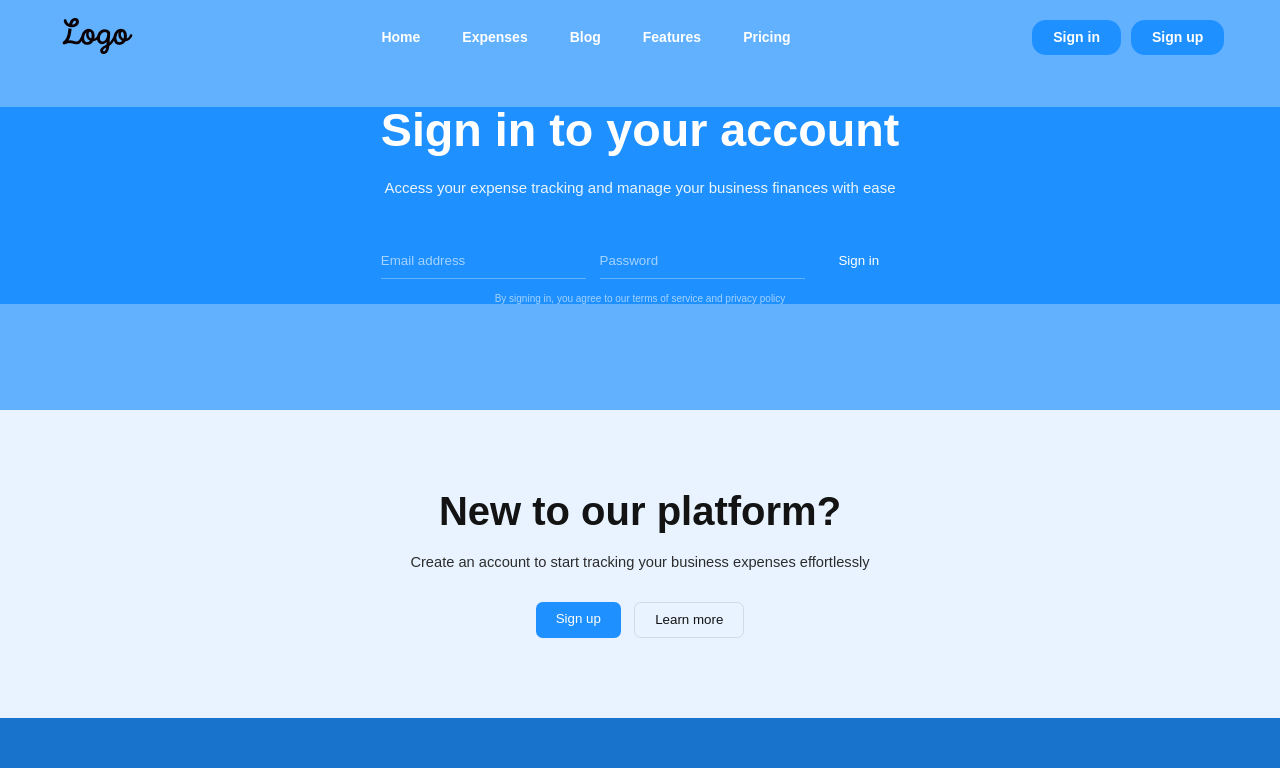
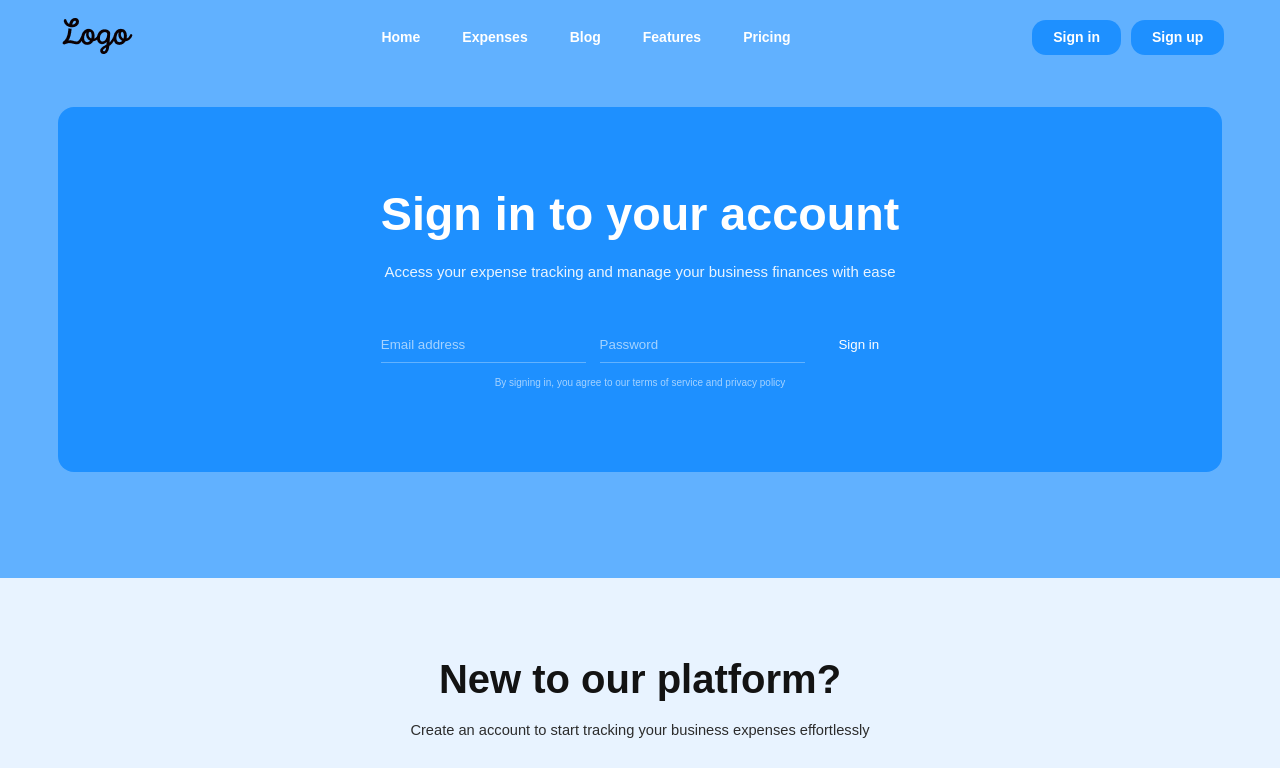
Before and after one commit to subzero783/receipt-scan, a Next.js app: page /login in a window 1280 px wide. Shown: the top 768 px of the page. Built offline with nearby package versions, Linux system fonts and the light colour scheme; no server answers; a web font is replaced by a local one.

Commit message:
RSSCN-46 Working on styling sign in page

```diff
--- a/assets/styles/login.css
+++ b/assets/styles/login.css
@@ -30,11 +30,14 @@
 }
 
 .login-container {
-    width: 100%;
     display: flex;
     flex-direction: column;
     align-items: center;
     background-color: var(--color-primary);
+    padding: 84px 0;
+    width: 100%;
+    max-width: 91%;
+    border-radius: 16px;
 }
 
 .login-form {
```
